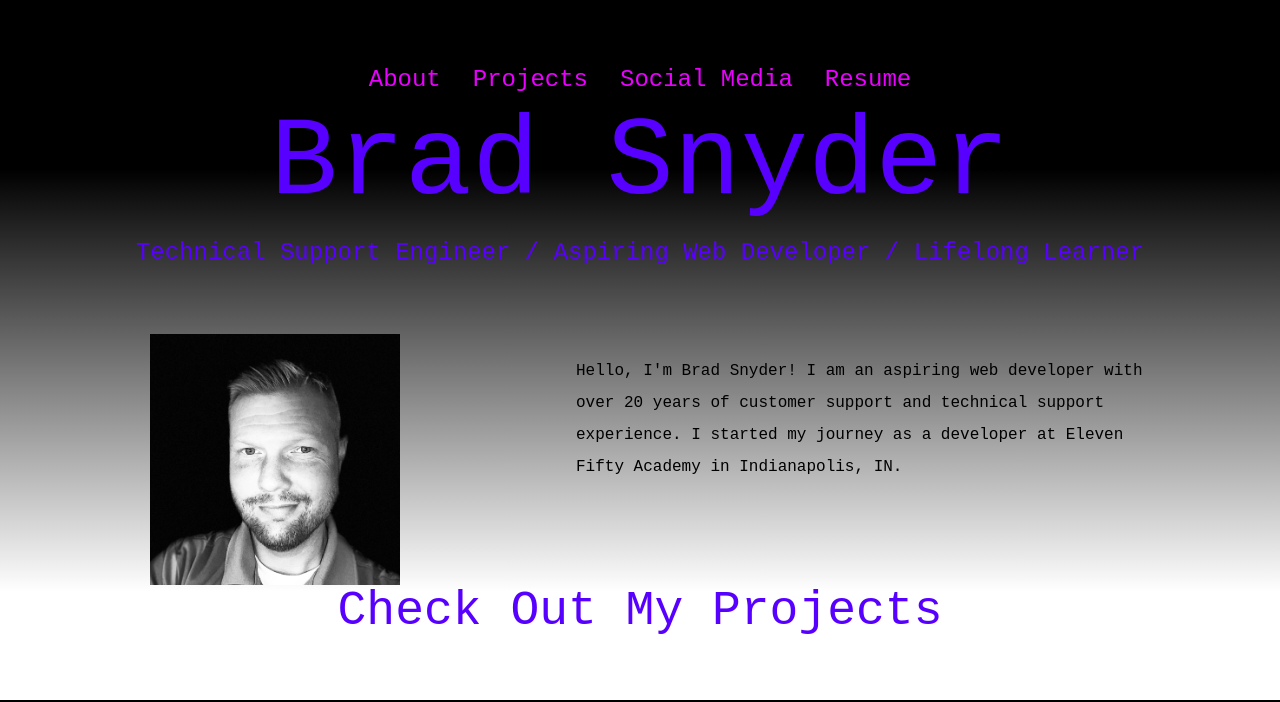
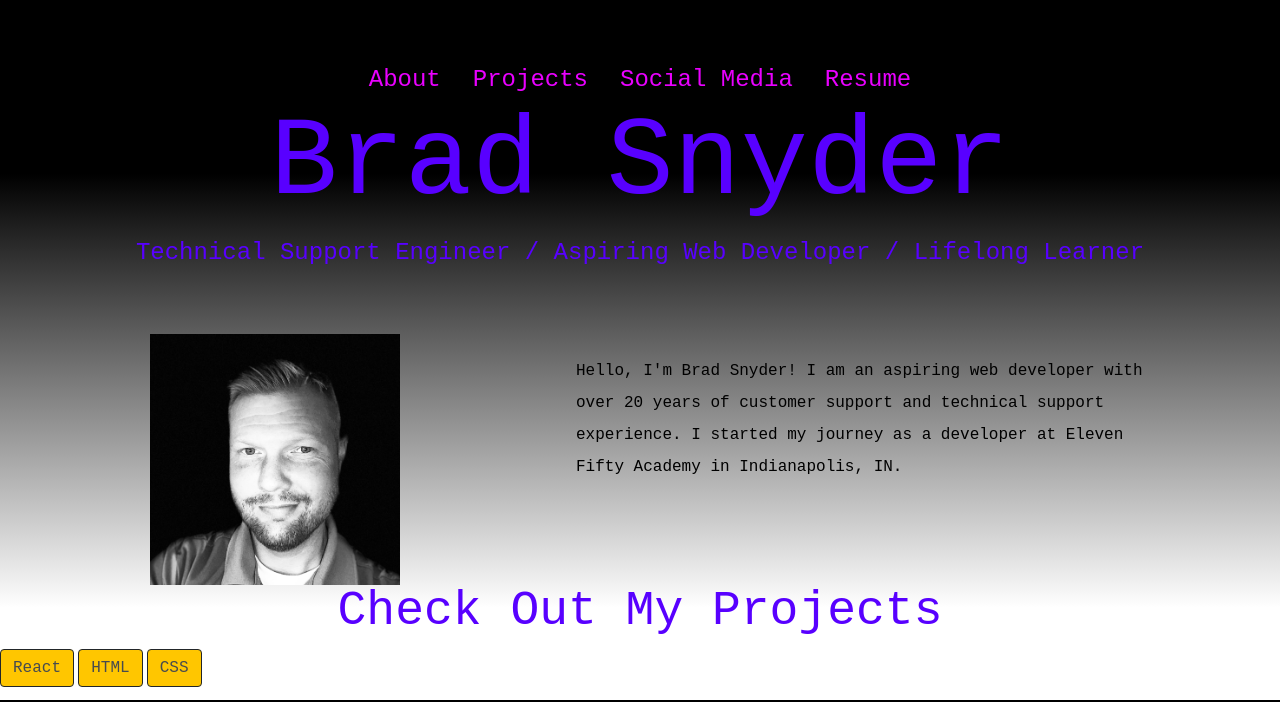
Before and after one commit to bsnyder13/portfolio, a plain HTML site: page index.html in a window 1280 px wide. Shown: the top 702 px of the page. Drawn offline with nearby package versions, Linux system fonts and the light colour scheme.

Commit message:
added buttons for technologies used

```diff
--- a/index.html
+++ b/index.html
@@ -42,6 +42,11 @@
     </div>
 
     <h3>Check Out My Projects</h3>
+
+    <button class="btn btn-primary">React</button>
+    <button class="btn btn-primary">HTML</button>
+    <button class="btn btn-primary">CSS</button>
+
 
     <a id="projects"></a>
 <div class="row">
```
